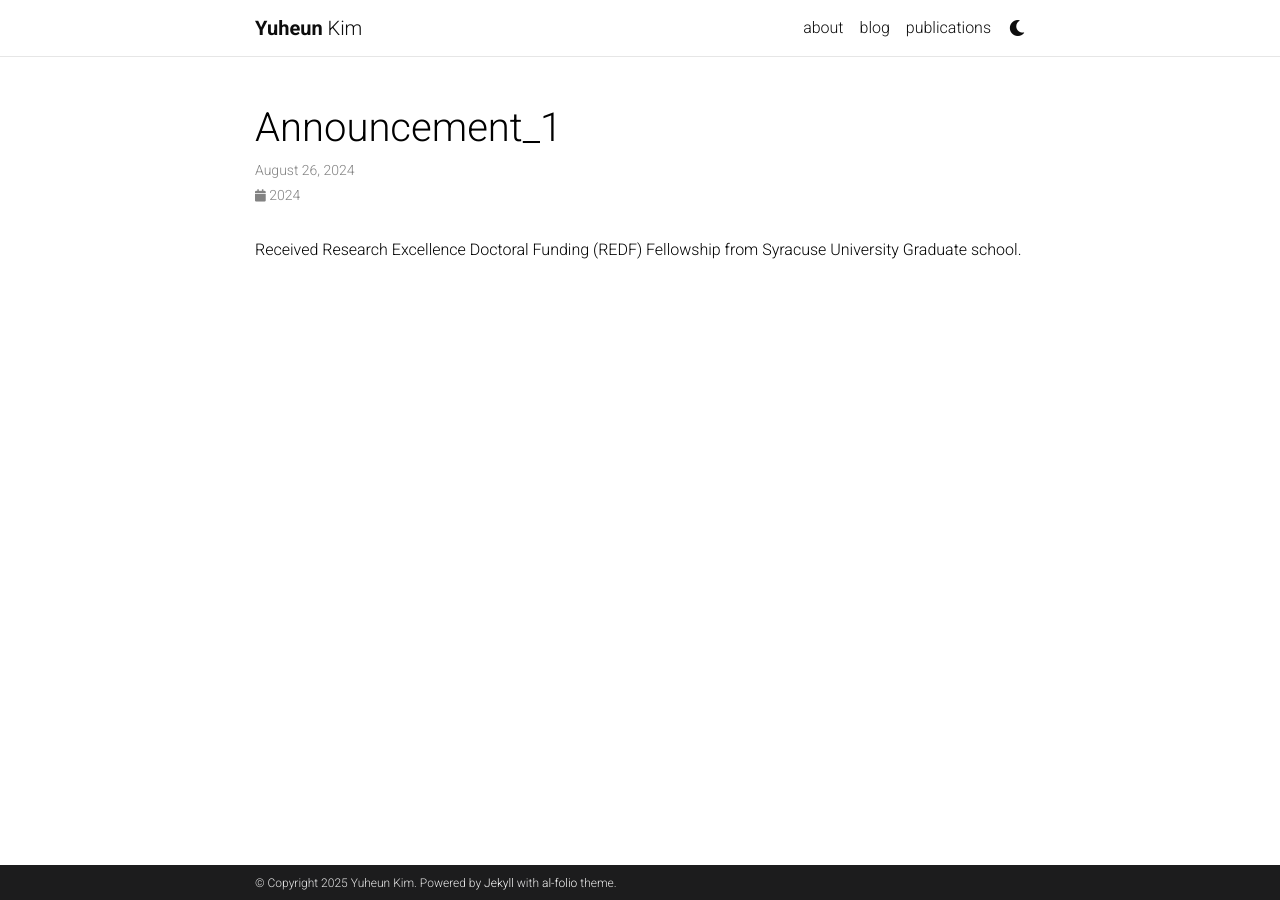
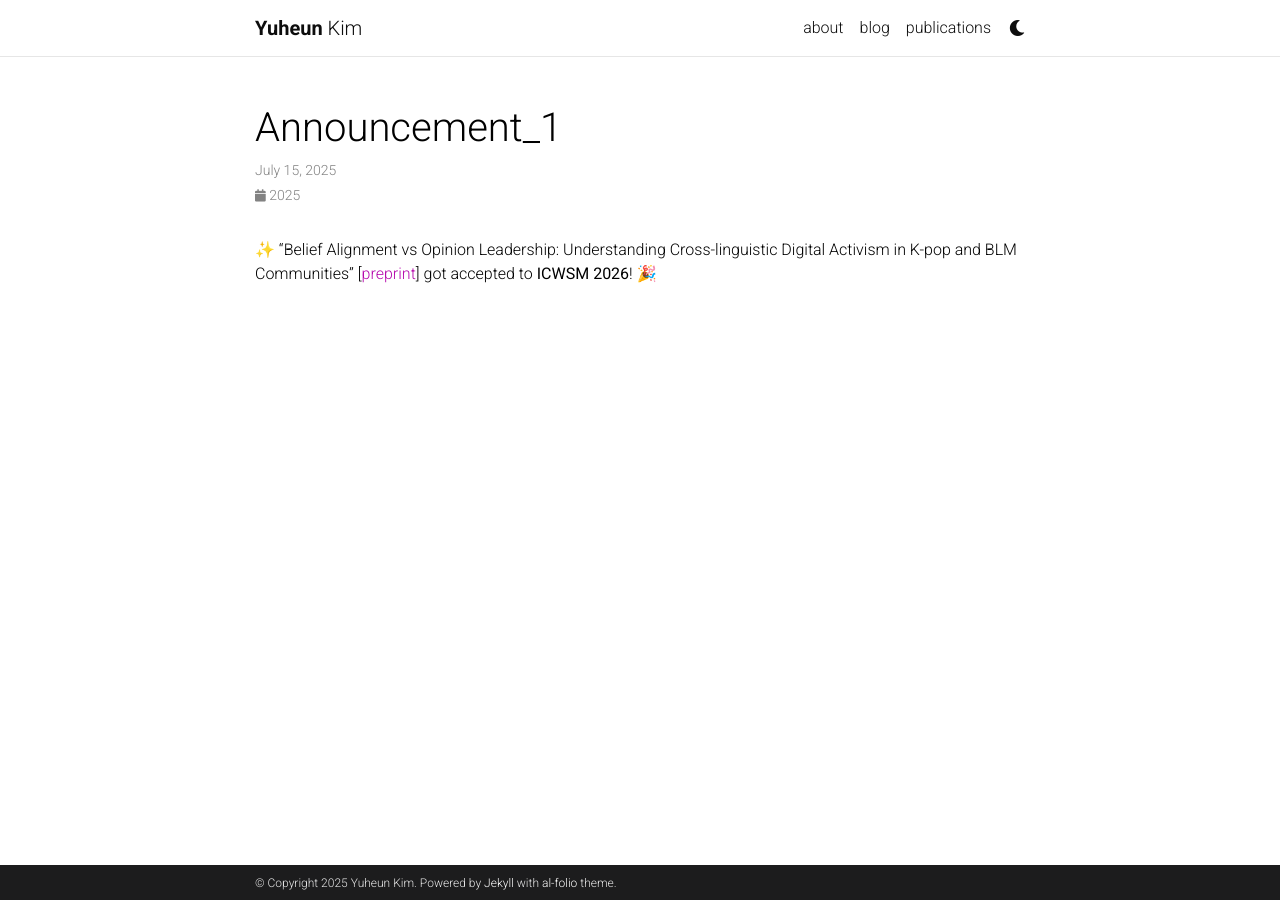
Before and after one commit to yuheunk/yuheunk.github.io, a Jekyll site: the page built from _news/announcement_1.md, in a window 1280 px wide. Built offline with Jekyll 4.4.1, drawn with Linux system fonts in a browser that asks for light colours; comment, search, counter and statistics services are not loaded; a style sheet for code colours, icons or effects is not loaded.

Commit message:
August update

```diff
--- a/_includes/news.html
+++ b/_includes/news.html
@@ -7,7 +7,7 @@
               {%- assign news = site.news | reverse -%}
               {% for item in news limit: site.news_limit %}
                 <tr>
-                  <th scope="row">{{ item.date | date: "%b %-d, %Y" }}</th>
+                  <th scope="row">{{ item.date | date: "%b %-d" }}</th>
                   <td>
                     {% if item.inline -%}
                       {{ item.content | remove: '<p>' | remove: '</p>' | emojify }}
--- a/_news/announcement_1.md
+++ b/_news/announcement_1.md
@@ -1,7 +1,7 @@
 ---
 layout: post
-date: 2024-08-26 7:00:00-0400
+date: 2025-07-15
 inline: true
 ---
 
-Received Research Excellence Doctoral Funding (REDF) Fellowship from Syracuse University Graduate school.
+✨ "Belief Alignment vs Opinion Leadership: Understanding Cross-linguistic Digital Activism in K-pop and BLM Communities" [<a href="https://arxiv.org/abs/2507.16046">preprint</a>] got accepted to <b>ICWSM 2026</b>! 🎉
```
Also changed, not shown: _bibliography/papers.bib (+23 -1 lines), _news/announcement_2.md (deleted, +0 -31 lines), _news/announcement_3.md (+2 -2 lines), _pages/CV.md (+1 -1 lines), _pages/about.md (+4 -4 lines), _pages/publications.md (+1 -1 lines), assets/pubimg/2025_kim_llm.png (added), assets/pubimg/2026_kim_belief.png (added), 2 other files.
